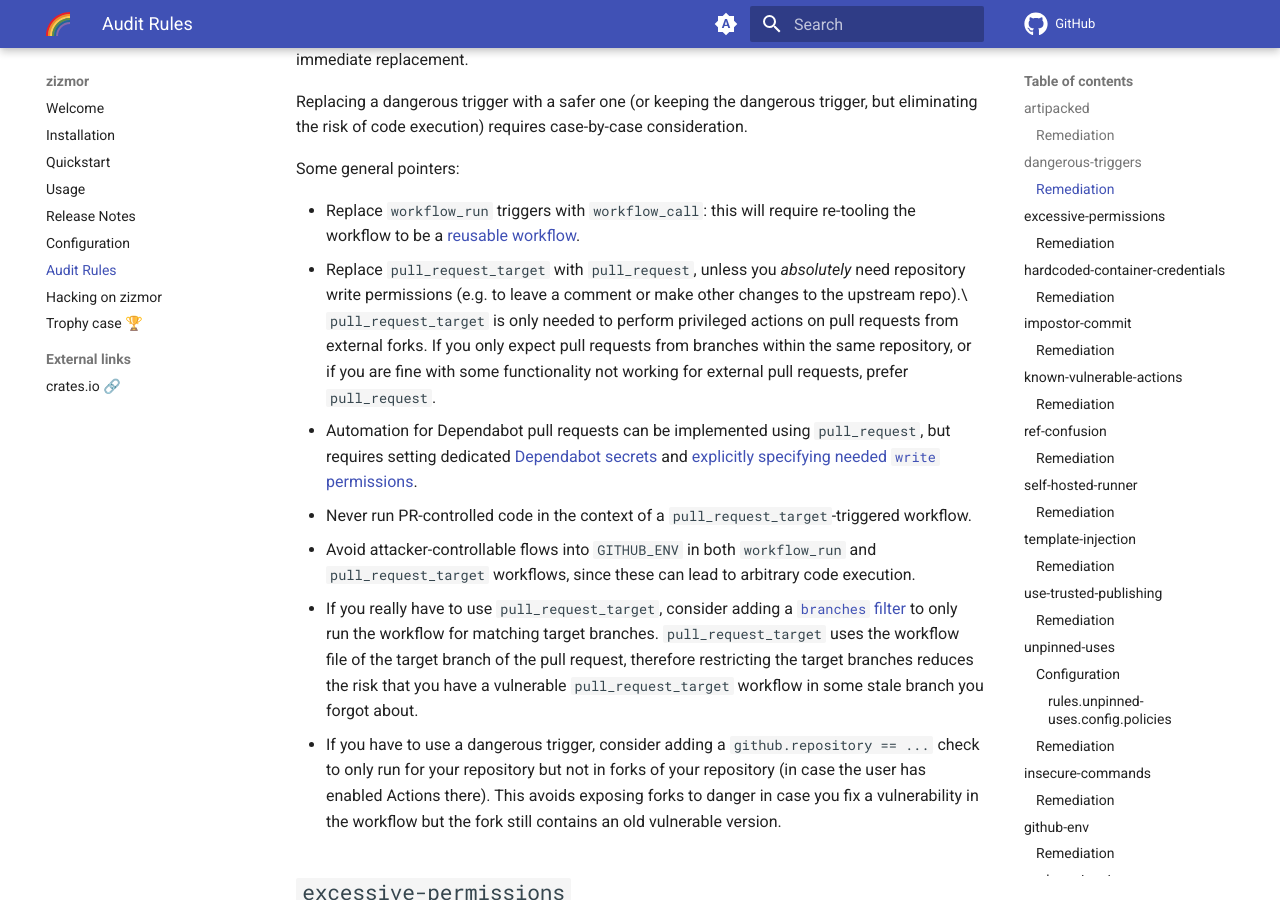
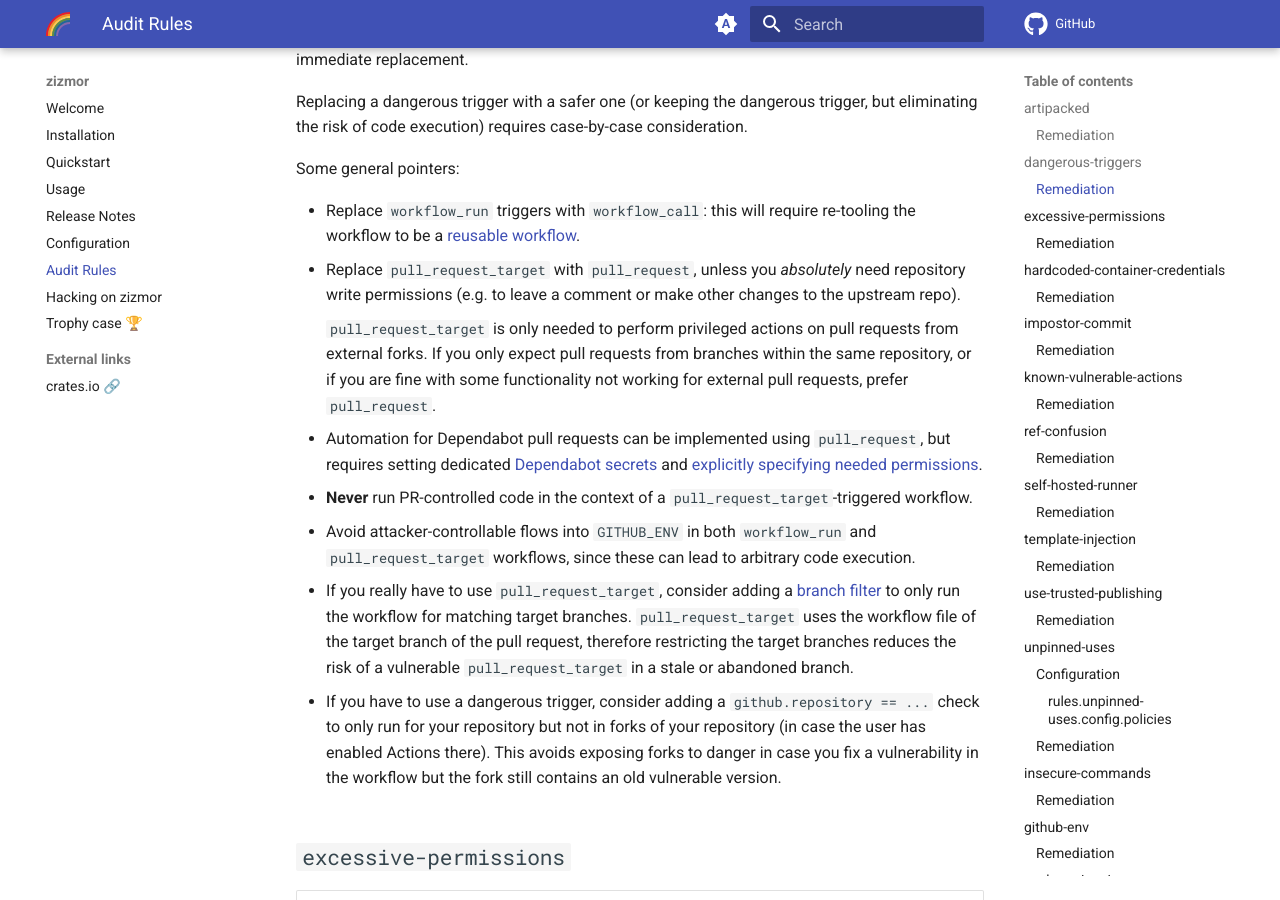
Before and after one commit to zizmorcore/zizmor, an MkDocs documentation site: the page built from docs/audits.md, in a window 1280 px wide and 900 px high, scrolled down 2202 px. Built offline with MkDocs 1.6.1 and Material for MkDocs 9.7.7, drawn with Linux system fonts in a browser that asks for light colours; emoji names are drawn with the system emoji font; comment, search, counter and statistics services are not loaded.

Commit message:
reflow
Signed-off-by: William Woodruff <william@yossarian.net>

```diff
--- a/docs/audits.md
+++ b/docs/audits.md
@@ -115,24 +115,30 @@
   re-tooling the workflow to be a [reusable workflow].
 * Replace `pull_request_target` with `pull_request`, unless you *absolutely*
   need repository write permissions (e.g. to leave a comment or make
-  other changes to the upstream repo).\
-  `pull_request_target` is only needed to perform privileged actions on
-  pull requests from external forks. If you only expect pull requests from
-  branches within the same repository, or if you are fine with some functionality
-  not working for external pull requests, prefer `pull_request`.
+  other changes to the upstream repo).
+
+    `pull_request_target` is only needed to perform privileged actions on
+    pull requests from external forks. If you only expect pull requests from
+    branches within the same repository, or if you are fine with some functionality
+    not working for external pull requests, prefer `pull_request`.
+
 * Automation for Dependabot pull requests can be implemented using `pull_request`,
-  but requires setting dedicated [Dependabot secrets](https://docs.github.com/en/code-security/dependabot/troubleshooting-dependabot/troubleshooting-dependabot-on-github-actions#accessing-secrets)
-  and [explicitly specifying needed `write` permissions](https://docs.github.com/en/code-security/dependabot/troubleshooting-dependabot/troubleshooting-dependabot-on-github-actions#changing-github_token-permissions).
-* Never run PR-controlled code in the context of a
+  but requires setting dedicated [Dependabot secrets]
+  and [explicitly specifying needed permissions].
+
+* **Never** run PR-controlled code in the context of a
   `pull_request_target`-triggered workflow.
+
 * Avoid attacker-controllable flows into `GITHUB_ENV` in both `workflow_run`
   and `pull_request_target` workflows, since these can lead to arbitrary
   code execution.
-* If you really have to use `pull_request_target`, consider adding a [`branches` filter](https://docs.github.com/en/actions/writing-workflows/choosing-when-your-workflow-runs/events-that-trigger-workflows#running-your-pull_request_target-workflow-based-on-the-head-or-base-branch-of-a-pull-request)
-  to only run the workflow for matching target branches. `pull_request_target`
-  uses the workflow file of the target branch of the pull request, therefore
-  restricting the target branches reduces the risk that you have a vulnerable
-  `pull_request_target` workflow in some stale branch you forgot about.
+
+* If you really have to use `pull_request_target`, consider adding a
+  [branch filter] to only run the workflow for matching target branches.
+  `pull_request_target` uses the workflow file of the target branch of the pull
+  request, therefore restricting the target branches reduces the risk of
+  a vulnerable `pull_request_target` in a stale or abandoned branch.
+
 * If you have to use a dangerous trigger, consider adding a `github.repository == ...`
   check to only run for your repository but not in forks of your repository
   (in case the user has enabled Actions there). This avoids exposing forks
@@ -1335,3 +1341,6 @@
 [GitHub Actions exploitations: Dependabot]: https://www.synacktiv.com/publications/github-actions-exploitation-dependabot
 [Using secrets in GitHub Actions]: https://docs.github.com/en/actions/security-for-github-actions/security-guides/using-secrets-in-github-actions
 [Palo Alto Networks Unit42: tj-actions/changed-files incident]: https://unit42.paloaltonetworks.com/github-actions-supply-chain-attack/
+[Dependabot secrets]: https://docs.github.com/en/code-security/dependabot/troubleshooting-dependabot/troubleshooting-dependabot-on-github-actions#accessing-secrets
+[explicitly specifying needed permissions]: https://docs.github.com/en/code-security/dependabot/troubleshooting-dependabot/troubleshooting-dependabot-on-github-actions#changing-github_token-permissions
+[branch filter]: https://docs.github.com/en/actions/writing-workflows/choosing-when-your-workflow-runs/events-that-trigger-workflows#running-your-pull_request_target-workflow-based-on-the-head-or-base-branch-of-a-pull-request
```
